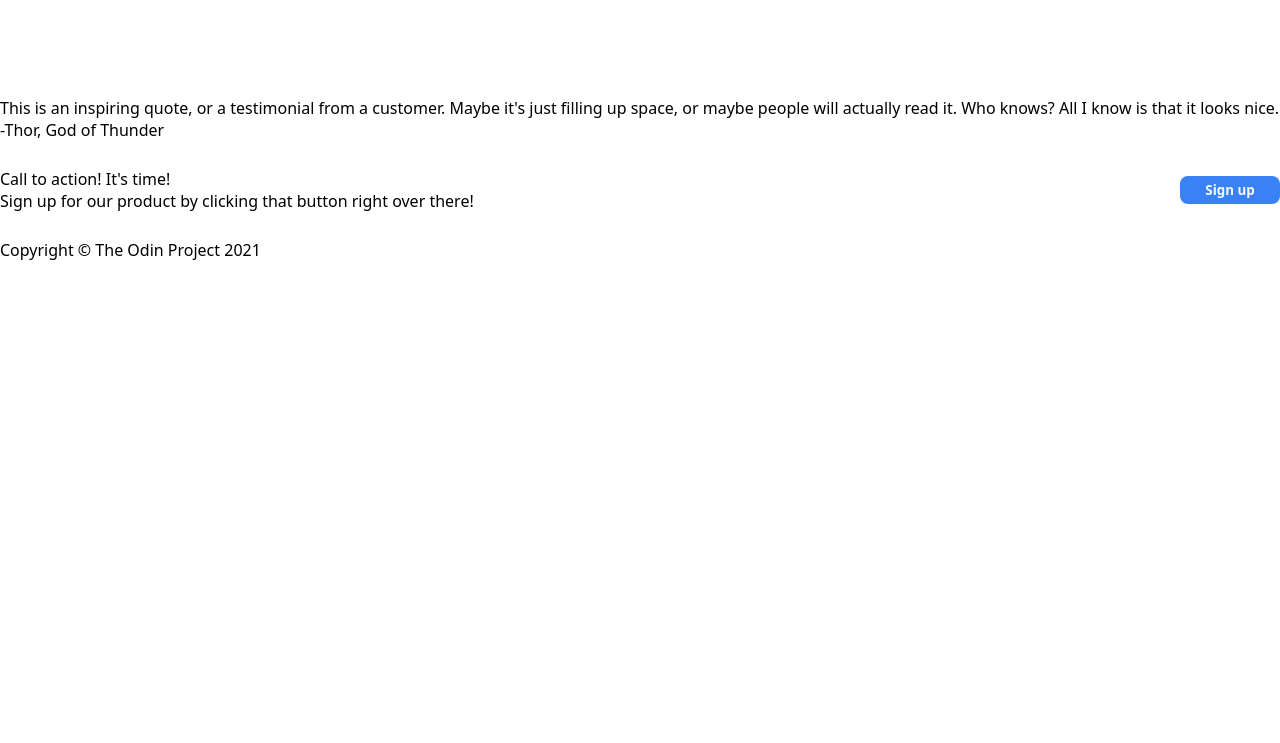
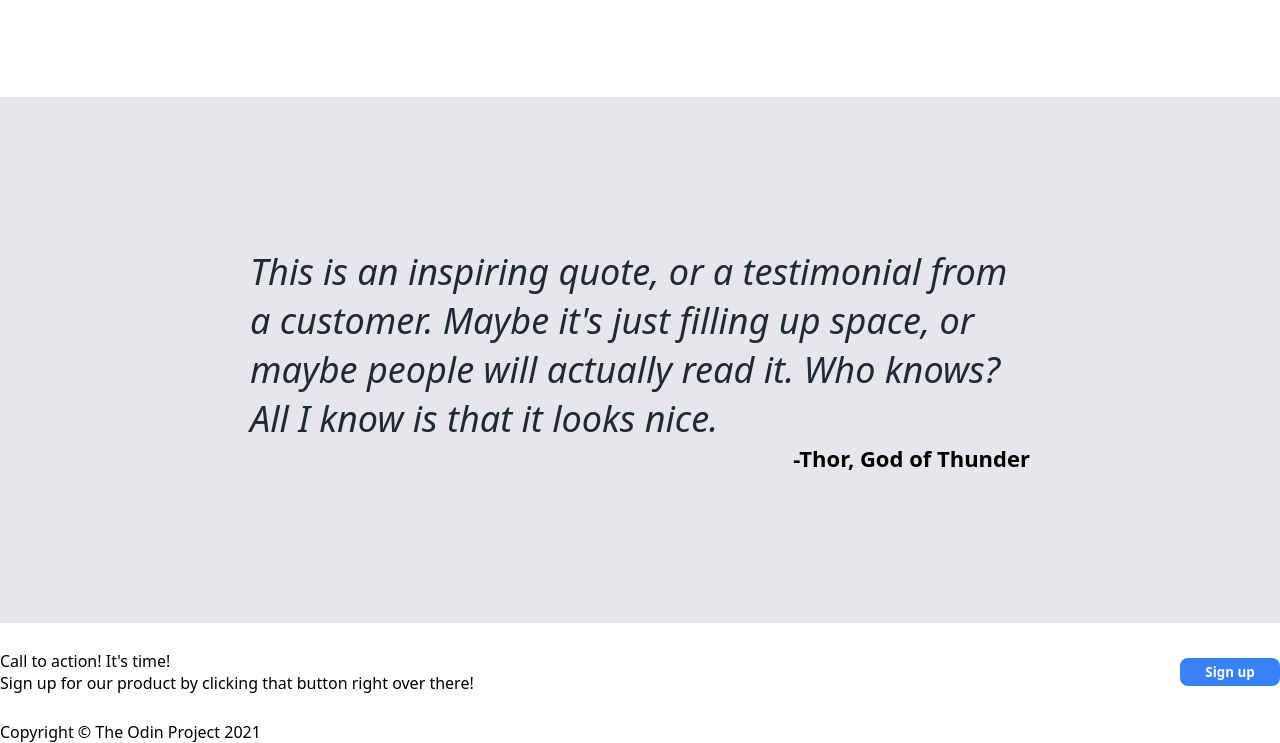
Before and after one commit to Natanas404/landing-page, a plain HTML site: page index.html in a window 1280 px wide. Shown: the part 965-1708 px from the top of the page. Before the commit the page ends 1226 px from the top, so only its background shows below. Drawn offline with Linux system fonts and the light colour scheme.

Commit message:
Feat: style the quote part in style.css
Adds padding to section
Places paragraphs on top of another and centers them with flexbox
Adds colors and font size/weight/style for texts

```diff
--- a/style.css
+++ b/style.css
@@ -87,3 +87,24 @@ h2 {
     flex-direction: column;
     text-align: center;
 }
+
+.quote {
+    padding: 150px 250px;
+    background-color: #E5E7EB;
+    display: flex;
+    flex-direction: column;
+    align-items: center;
+}
+
+.quotation {
+    font-size: 36px;
+    color: #1F2937;
+    font-weight:lighter;
+    font-style: italic;
+}
+
+.author {
+    font-size: 22px;
+    font-weight: bold;
+    align-self: flex-end;
+}
```
